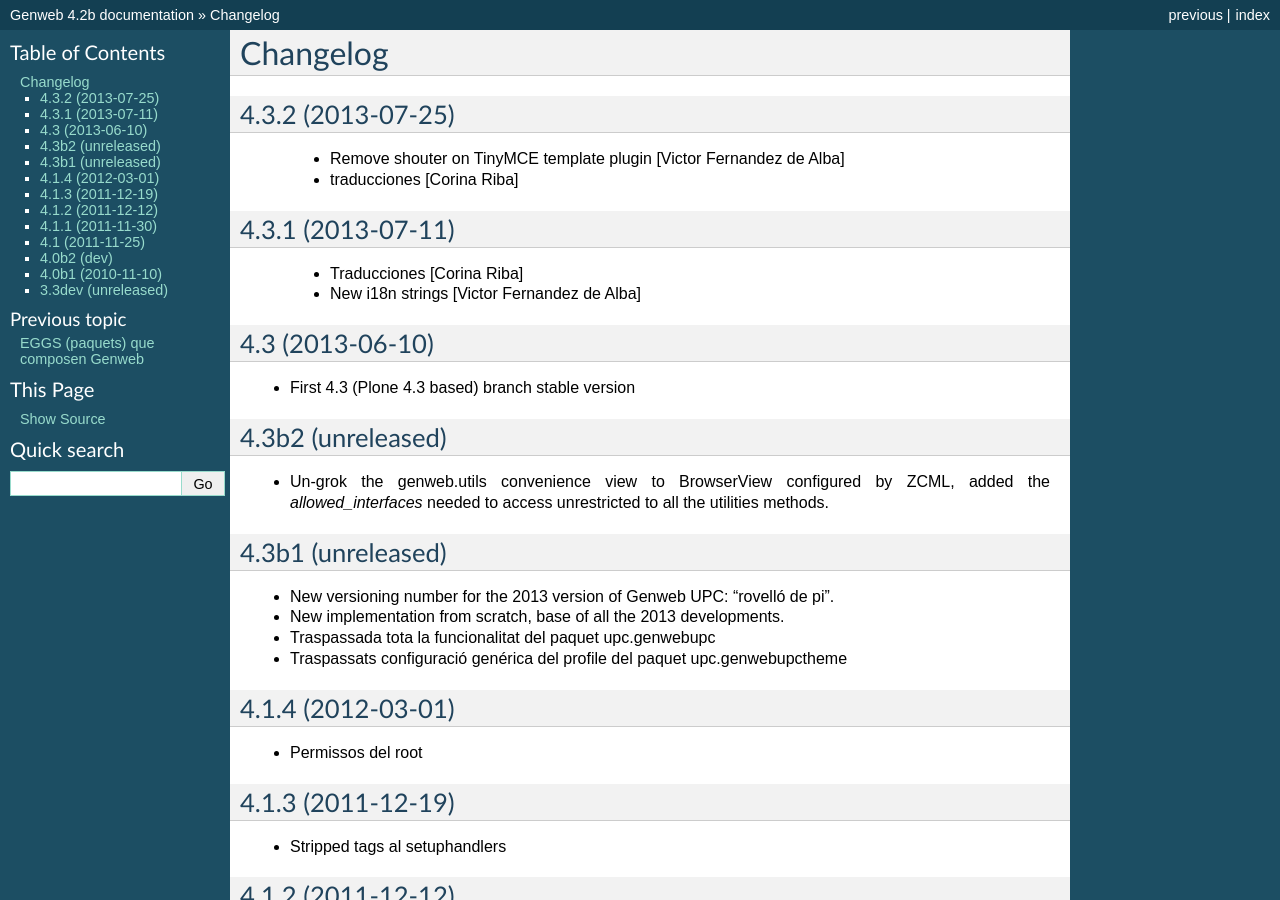
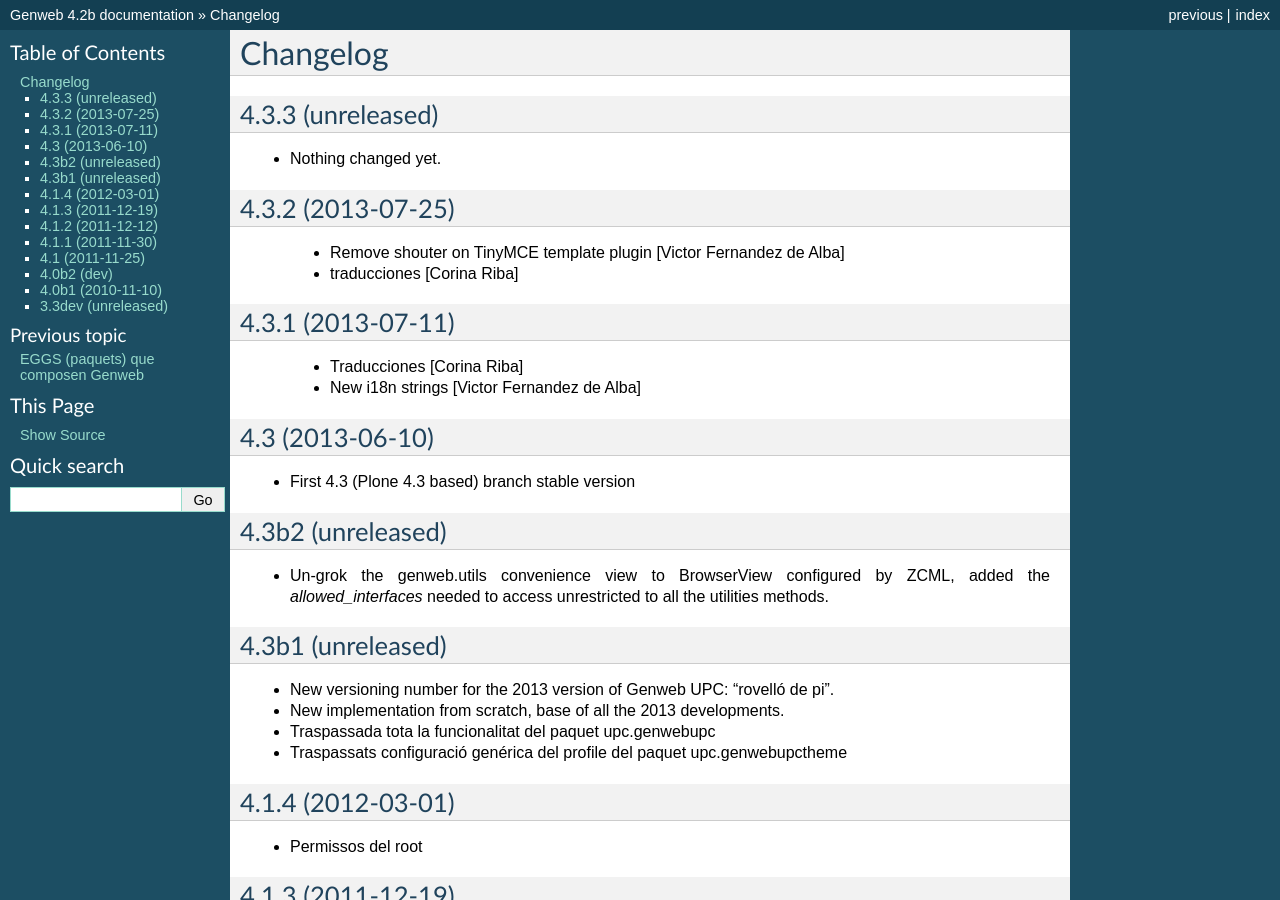
Before and after one commit to UPCnet/genweb.core, a Sphinx documentation site: the page built from docs/HISTORY.rst, in a window 1280 px wide and 900 px high. Built offline with Sphinx 7.4.7, drawn with Linux system fonts in a browser that asks for light colours.

Commit message:
Back to development: 4.3.3

```diff
--- a/docs/HISTORY.rst
+++ b/docs/HISTORY.rst
@@ -1,5 +1,11 @@
 Changelog
 =========
+
+4.3.3 (unreleased)
+------------------
+
+- Nothing changed yet.
+
 
 4.3.2 (2013-07-25)
 ------------------
--- a/setup.py
+++ b/setup.py
@@ -1,7 +1,7 @@
 from setuptools import setup, find_packages
 import os
 
-version = '4.3.2'
+version = '4.3.3.dev0'
 
 README = open("README.rst").read()
 HISTORY = open(os.path.join("docs", "HISTORY.rst")).read()
```
